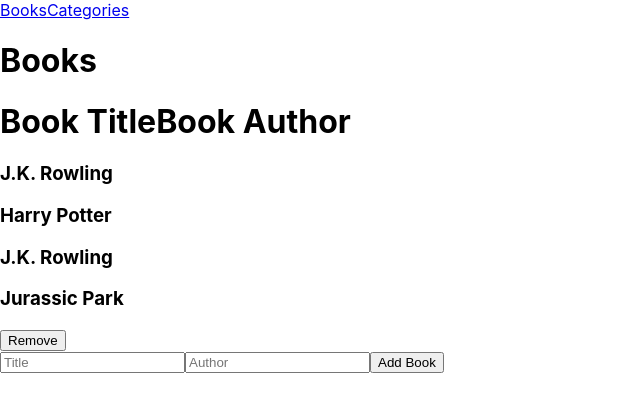
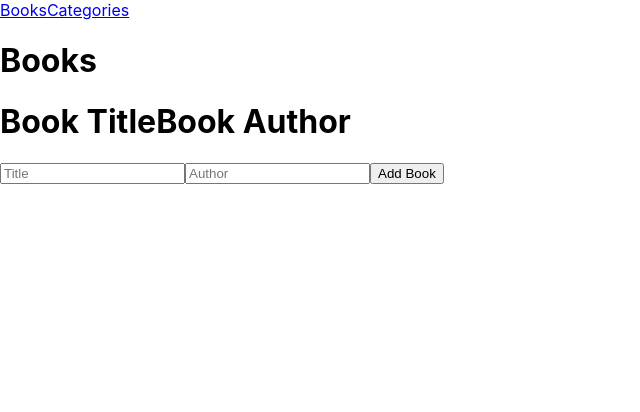
Before and after one commit to AmanWorku/Bookstore, a React (Create React App) app: page / in a window 1280 px wide. Shown: the top 412 px of the page, without its empty margins (0-640 px from the left). Built offline with nearby package versions, Linux system fonts and the light colour scheme.

Commit message:
Add a function for adding and removing book

```diff
--- a/package.json
+++ b/package.json
@@ -12,6 +12,8 @@
     "react-redux": "^8.0.5",
     "react-router-dom": "^6.7.0",
     "react-scripts": "5.0.1",
+    "uuid": "^9.0.0",
+    "uuidv4": "^6.2.13",
     "web-vitals": "^2.1.4"
   },
   "scripts": {
--- a/src/components/AddBook.js
+++ b/src/components/AddBook.js
@@ -1,13 +1,77 @@
-import React from 'react';
+/* eslint-disable import/no-extraneous-dependencies */
+import React, { useState } from 'react';
+import { useDispatch } from 'react-redux';
+import { v4 as uuid } from 'uuid';
+import { addBook } from '../redux/books/books';
 
-const AddBook = () => (
-  <div>
-    <form>
-      <input type="text" placeholder="Title" />
-      <input type="text" placeholder="Author" />
-      <input type="submit" value="Add Book" />
-    </form>
-  </div>
-);
+const AddBook = () => {
+  const dispatch = useDispatch();
+
+  const [newBook, setNewBook] = useState({ title: '', author: '' });
+
+  const handleTitle = (e) => {
+    if (e.target.value !== '') {
+      setNewBook({
+        ...newBook, title: e.target.value,
+      });
+    }
+  };
+  const handleAuthor = (e) => {
+    if (e.target.value !== '') {
+      setNewBook({
+        ...newBook, author: e.target.value,
+      });
+    }
+  };
+
+  const handleSubmit = (e) => {
+    e.preventDefault();
+    if (!(newBook.title.trim() && newBook.author.trim())) {
+      return;
+    }
+
+    const book = {
+      id: uuid(),
+      title: newBook.title,
+      author: newBook.author,
+    };
+    dispatch(addBook(book));
+    setNewBook({
+      title: '',
+      author: '',
+    });
+  };
+  return (
+    <div>
+      <form>
+
+        <input
+          type="text"
+          placeholder="Title"
+          name="title"
+          value={newBook.title}
+          onChange={handleTitle}
+          required
+        />
+
+        <input
+          type="text"
+          placeholder="Author"
+          name="author"
+          value={newBook.author}
+          onChange={handleAuthor}
+          required
+        />
+
+        <button
+          type="submit"
+          onClick={handleSubmit}
+        >
+          Add Book
+        </button>
+      </form>
+    </div>
+  );
+};
 
 export default AddBook;
--- a/src/components/Book.js
+++ b/src/components/Book.js
@@ -1,8 +1,14 @@
 import React from 'react';
-import { useSelector } from 'react-redux';
+import { useDispatch, useSelector } from 'react-redux';
+import { removeBook } from '../redux/books/books';
 
 const Book = () => {
   const books = useSelector((state) => state.books);
+  const dispatch = useDispatch();
+  const handleRemove = (e) => {
+    dispatch(removeBook(e.target.id));
+  };
+
   return (
 
     <div className="book list">
@@ -12,13 +18,18 @@
       </h1>
       {
         books.map((book) => (
-          <>
-            <h3>{book.author}</h3>
-            <h3>{book.title}</h3>
-          </>
+          <div key={book.id}>
+            <p>
+              {book.author}
+              {' '}
+              -
+              {' '}
+              {book.title}
+            </p>
+            <button type="submit" className="remove-btn" id={book.id} onClick={handleRemove}>Remove</button>
+          </div>
         ))
       }
-      <button type="submit" className="remove-btn">Remove</button>
     </div>
   );
 };
--- a/src/pages/Categories.js
+++ b/src/pages/Categories.js
@@ -1,8 +1,20 @@
 import React from 'react';
+import { useDispatch, useSelector } from 'react-redux';
+import { checkStatus } from '../redux/categories/categories';
 
-const Categories = () => (
-  <div>
-    <button type="submit">Check Status</button>
-  </div>
-);
+const Categories = () => {
+  const allCategories = useSelector((state) => state.categories);
+  const dispatch = useDispatch();
+
+  const handleCheckStatus = () => {
+    dispatch(checkStatus());
+  };
+
+  return (
+    <div>
+      <button type="submit" onClick={handleCheckStatus}>Check Status</button>
+      <h3>{allCategories}</h3>
+    </div>
+  );
+};
 export default Categories;
--- a/src/redux/books/books.js
+++ b/src/redux/books/books.js
@@ -1,24 +1,13 @@
 const ADD = 'bookstore/books/ADD';
 const REMOVE = 'bookstore/books/REMOVE';
-const INITIAL_STATE = [
-  {
-    id: 1,
-    title: 'Harry Potter',
-    author: 'J.K. Rowling',
-  },
-  {
-    id: 2,
-    title: 'Jurassic Park',
-    author: 'J.K. Rowling',
-  },
-];
+const INITIAL_STATE = [];
 const bookReducer = (state = INITIAL_STATE, action) => {
   switch (action.type) {
     case ADD:
       return [...state, action.book];
 
     case REMOVE:
-      return state.filter((book) => book.id !== action.book.id);
+      return state.filter((book) => book.id !== action.bookId);
     default:
       return state;
   }
```
Also changed, not shown: 1 other file (tests, documents, lock files or other folders).
